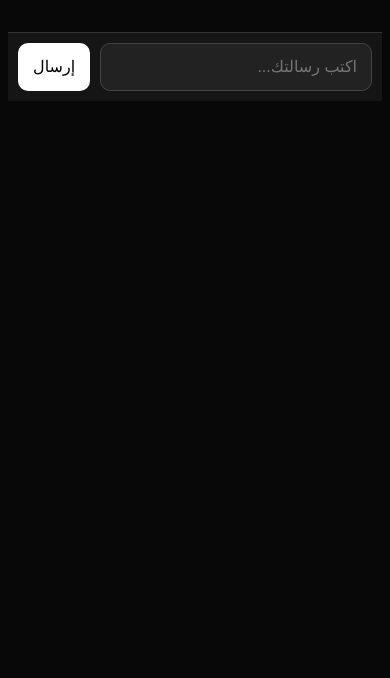
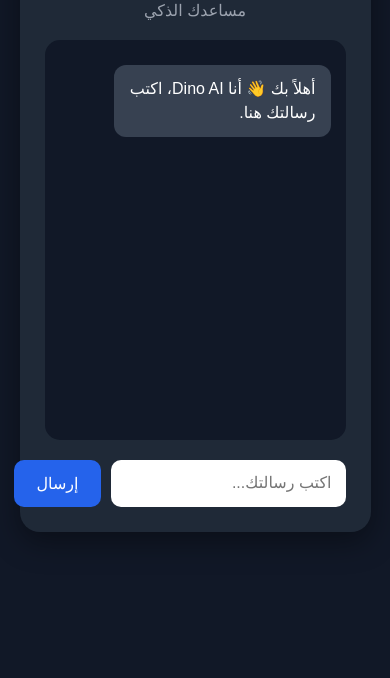
Before and after one commit to hamo0106261/Dino-AI, a website: page index.html in a window 390 px wide. Shown: the part 195-873 px from the top of the page. After the commit the page ends 844 px from the top, so only its background shows below. Drawn offline with Linux system fonts and the light colour scheme.

Commit message:
Update style.css

````diff
--- a/style.css
+++ b/style.css
@@ -1,135 +1,88 @@
-```css
 * {
     box-sizing: border-box;
-    margin: 0;
-    padding: 0;
 }
 
 body {
+    margin: 0;
+    min-height: 100vh;
     font-family: Arial, sans-serif;
-    background: #080808;
+    background: #111827;
     color: white;
-    min-height: 100vh;
+    display: flex;
+    justify-content: center;
+    align-items: center;
 }
 
-.app {
-    width: 100%;
-    max-width: 900px;
-    min-height: 100vh;
-    margin: auto;
-    display: flex;
-    flex-direction: column;
-    background: #111;
+.chat-container {
+    width: 90%;
+    max-width: 700px;
+    background: #1f2937;
+    border-radius: 20px;
+    padding: 25px;
+    box-shadow: 0 10px 30px rgba(0, 0, 0, 0.4);
 }
 
-.header {
+h1 {
     text-align: center;
-    padding: 25px 15px;
-    border-bottom: 1px solid #333;
+    margin: 0;
 }
 
-.header h1 {
-    font-size: 34px;
-    margin-bottom: 8px;
-}
-
-.header p {
-    color: #aaa;
-    font-size: 16px;
+.subtitle {
+    text-align: center;
+    color: #9ca3af;
 }
 
 .chat-box {
-    flex: 1;
-    padding: 20px;
+    height: 400px;
     overflow-y: auto;
+    background: #111827;
+    border-radius: 15px;
+    padding: 15px;
+    margin: 20px 0;
 }
 
 .message {
+    padding: 12px 15px;
+    margin: 10px 0;
+    border-radius: 12px;
     max-width: 80%;
-    padding: 14px 16px;
-    margin-bottom: 15px;
-    border-radius: 15px;
-    line-height: 1.8;
-    word-wrap: break-word;
+    line-height: 1.5;
 }
 
-.message.ai {
-    background: #1d1d1d;
-    border: 1px solid #333;
+.bot {
+    background: #374151;
     margin-left: auto;
 }
 
-.message.user {
-    background: #292929;
+.user {
+    background: #2563eb;
     margin-right: auto;
-}
-
-.message strong {
-    display: block;
-    margin-bottom: 5px;
-}
-
-.message a {
-    color: #66b3ff;
-    text-decoration: underline;
 }
 
 .input-area {
     display: flex;
     gap: 10px;
-    padding: 15px;
-    border-top: 1px solid #333;
-    background: #151515;
 }
 
 #userInput {
     flex: 1;
     padding: 14px;
-    border: 1px solid #444;
+    border: none;
     border-radius: 10px;
-    background: #222;
-    color: white;
+    outline: none;
     font-size: 16px;
-    outline: none;
-}
-
-#userInput:focus {
-    border-color: #777;
 }
 
 #sendButton {
     padding: 14px 22px;
     border: none;
     border-radius: 10px;
-    background: white;
-    color: black;
+    background: #2563eb;
+    color: white;
     font-size: 16px;
     cursor: pointer;
 }
 
 #sendButton:hover {
-    opacity: 0.85;
+    background: #1d4ed8;
 }
-
-footer {
-    text-align: center;
-    padding: 12px;
-    color: #777;
-    font-size: 13px;
-    border-top: 1px solid #222;
-}
-
-@media (max-width: 600px) {
-    .message {
-        max-width: 90%;
-    }
-
-    .input-area {
-        padding: 10px;
-    }
-
-    #sendButton {
-        padding: 12px 15px;
-    }
-}
-```
````
